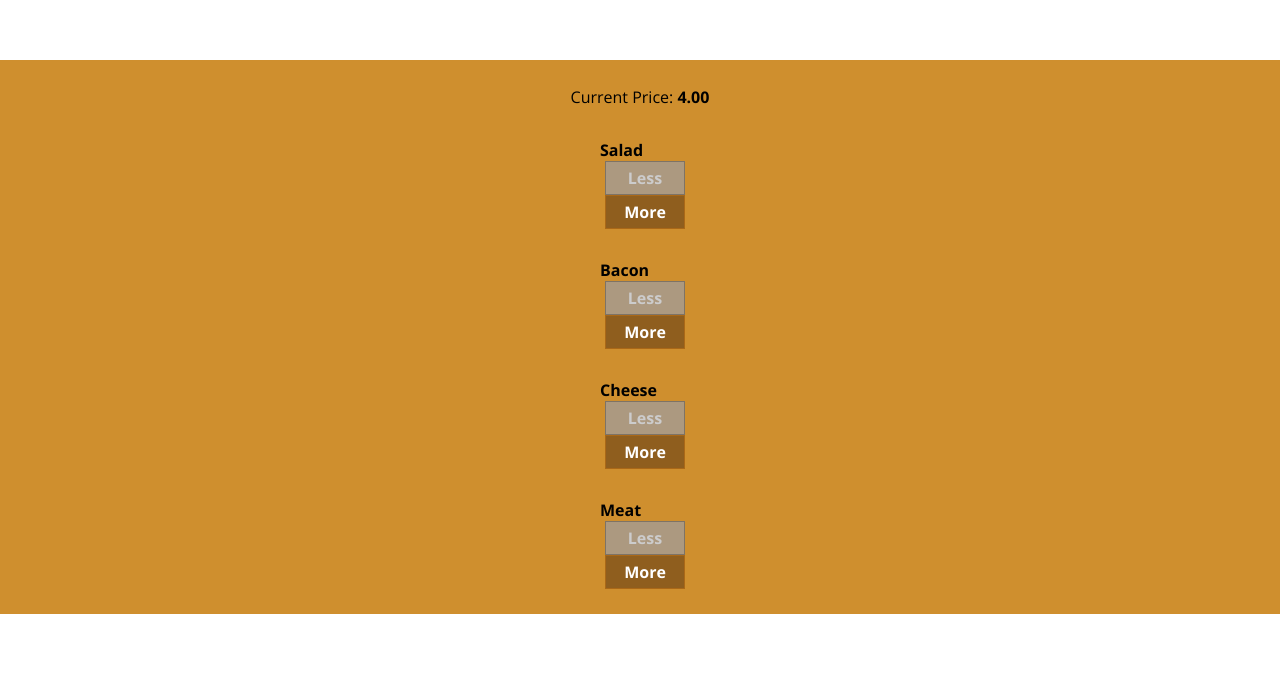
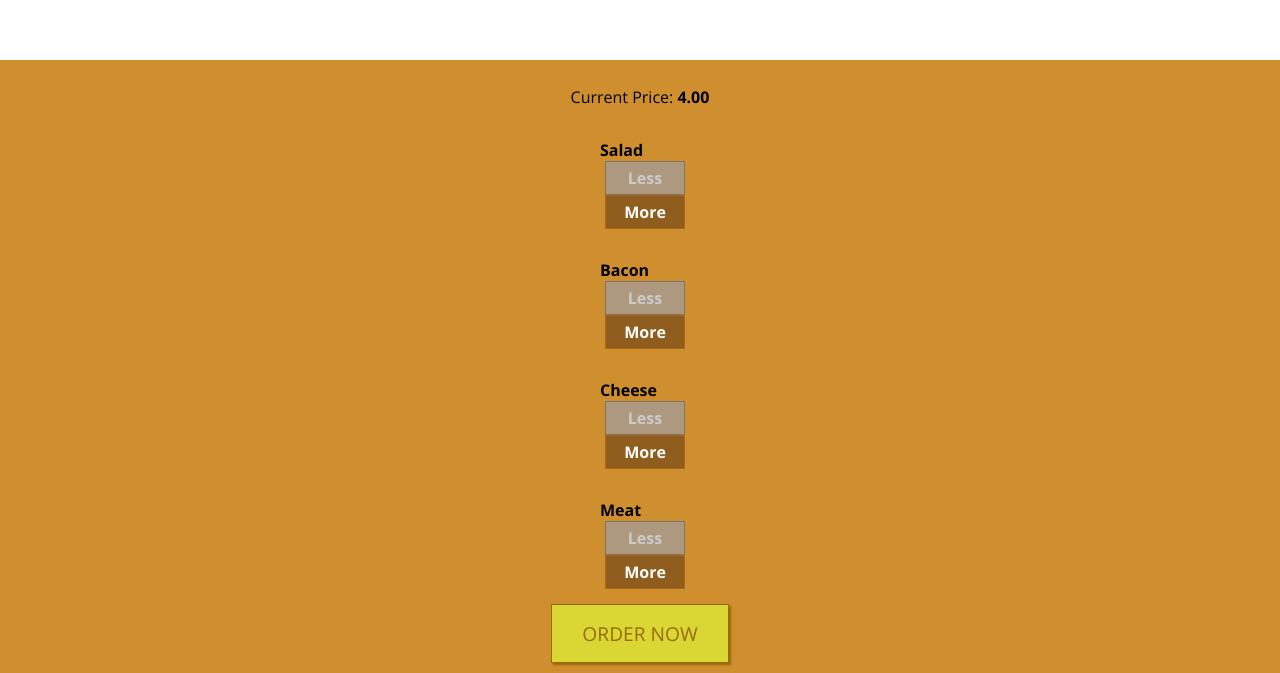
Before and after one commit to jbaisden/BurgerBuilder, a React app: page / in a window 1280 px wide. Shown: the part 378-1051 px from the top of the page. Before the commit the page ends 992 px from the top, so only its background shows below. Built offline with nearby package versions, Linux system fonts and the light colour scheme.

Commit message:
current as of lecture 121

```diff
--- a/src/components/Burger/BuildControls/BuildControls.css
+++ b/src/components/Burger/BuildControls/BuildControls.css
@@ -7,5 +7,46 @@
   box-shadow: 0 2px 1px #ccc;
   margin: auto;
   padding: 10px 0;
+}
 
+.OrderButton {
+  background-color: #dad735;
+  outline: none;
+  cursor: pointer;
+  border: 1px solid #966909;
+  color: #966909;
+  font-family: inherit;
+  font-size: 1.2em;
+  padding: 15px 30px;
+  box-shadow: 2px 2px 2px #966909;
 }
+
+.OrderButton:hover,
+.OrderButton:active {
+  background-color: #a0db41;
+  border: 1px solid #966909;
+  color: #966909;
+}
+
+.OrderButton:disabled {
+  background-color: #c7c6c6;
+  cursor: not-allowed;
+  border: 1px solid #ccc;
+  color: #888888;
+}
+
+.OrderButton:not(:disabled) {
+  animation: enable 0.3s linear;
+}
+
+@keyframes enable {
+  0% {
+    transform: scale(1);
+  }
+  60% {
+    transform: scale(1.1);
+  }
+  100% {
+    transform: scale(1);
+  }
+}
--- a/src/components/Burger/BuildControls/BuildControls.js
+++ b/src/components/Burger/BuildControls/BuildControls.js
@@ -1,27 +1,32 @@
-import React from 'react';
-import classes from './BuildControls.css';
-import BuildControl from './BuildControl/BuildControl';
+import React from "react";
+import classes from "./BuildControls.css";
+import BuildControl from "./BuildControl/BuildControl";
 
 const controls = [
-    { label: 'Salad', type: 'salad'},
-    { label: 'Bacon', type: 'bacon'},
-    { label: 'Cheese', type: 'cheese'},
-    { label: 'Meat', type: 'meat'},
+  { label: "Salad", type: "salad" },
+  { label: "Bacon", type: "bacon" },
+  { label: "Cheese", type: "cheese" },
+  { label: "Meat", type: "meat" }
 ];
 
-const buildControls = (props) => (
-    <div  className={classes.BuildControls} >
-    <p>Current Price: <strong>{props.price.toFixed(2)}</strong></p>
-       {controls.map( ctrl => (
+const buildControls = props => (
+  <div className={classes.BuildControls}>
+    <p>
+      Current Price: <strong>{props.price.toFixed(2)}</strong>
+    </p>
+    {controls.map(ctrl => (
       <BuildControl
         key={ctrl.label}
         label={ctrl.label}
-                added={ () => props.ingredientAdded(ctrl.type) }
-                removed={ () => props.ingredientRemoved(ctrl.type) }
+        added={() => props.ingredientAdded(ctrl.type)}
+        removed={() => props.ingredientRemoved(ctrl.type)}
         disabled={props.disabled[ctrl.type]}
       />
     ))}
+    <button disabled={!props.purchaseable} className={classes.OrderButton}>
+      ORDER NOW
+    </button>
   </div>
 );
 
-export default buildControls ;
+export default buildControls;
--- a/src/containers/BurgerBuilder/BurgerBuilder.js
+++ b/src/containers/BurgerBuilder/BurgerBuilder.js
@@ -1,7 +1,7 @@
-import React, { Component } from 'react';
-import Auxiliary from '../../hoc/Auxiliary';
-import Burger from '../../components/Burger/Burger';
-import BuildControls from '../../components/Burger/BuildControls/BuildControls';
+import React, { Component } from "react";
+import Auxiliary from "../../hoc/Auxiliary";
+import Burger from "../../components/Burger/Burger";
+import BuildControls from "../../components/Burger/BuildControls/BuildControls";
 
 const INGREDIENT_PRICES = {
   salad: 0.5,
@@ -11,18 +11,29 @@ const INGREDIENT_PRICES = {
 };
 
 class BurgerBuilder extends Component {
-
   state = {
     ingredients: {
-            salad:0,
-            bacon:0,
-            cheese:0,
-            meat:0
+      salad: 0,
+      bacon: 0,
+      cheese: 0,
+      meat: 0
     },
-        totalPrice: 4
+    totalPrice: 4,
+    purchaseable: true
+  };
+
+  updatePurchaseState(ingredients) {
+    const sum = Object.keys(ingredients)
+      .map(igKey => {
+        return ingredients[igKey];
+      })
+      .reduce((sum, el) => {
+        return sum + el;
+      }, 0);
+    this.setState({ purchaseable: sum > 0 });
   }
 
-    addIngredientHandler = (type) => {
+  addIngredientHandler = type => {
     const oldCount = this.state.ingredients[type];
     const updatedCount = oldCount + 1;
     const updatedIngredients = {
@@ -33,10 +44,11 @@ class BurgerBuilder extends Component {
     const oldPrice = this.state.totalPrice;
     const newPrice = oldPrice + priceAddition;
 
-        this.setState({totalPrice: newPrice, ingredients: updatedIngredients});
-    }
+    this.setState({ totalPrice: newPrice, ingredients: updatedIngredients });
+    this.updatePurchaseState(updatedIngredients);
+  };
 
-    removeIngredientHandler = (type) => {
+  removeIngredientHandler = type => {
     const oldCount = this.state.ingredients[type];
     const updatedCount = oldCount - 1;
     const updatedIngredients = {
@@ -47,23 +59,25 @@ class BurgerBuilder extends Component {
     const oldPrice = this.state.totalPrice;
     const newPrice = oldPrice - priceDeduction;
 
-        if( updatedCount >= 0 ) {
-            console.log('calling setState to remove ingredients', type, updatedCount);
+    if (updatedCount >= 0) {
+      console.log("calling setState to remove ingredients", type, updatedCount);
 
-            this.setState({totalPrice: newPrice, ingredients: updatedIngredients});
+      this.setState({ totalPrice: newPrice, ingredients: updatedIngredients });
     }
-    }
+
+    this.updatePurchaseState(updatedIngredients);
+  };
 
   render() {
     const disabledInfo = {
       ...this.state.ingredients
     };
 
-        for(let key in disabledInfo) {
+    for (let key in disabledInfo) {
       disabledInfo[key] = disabledInfo[key] <= 0;
     }
 
-        return(
+    return (
       <Auxiliary>
         {/* console.log('ingredients on BurgerBuilder.js: ', this.state.ingredients ); */}
 
@@ -72,7 +86,9 @@ class BurgerBuilder extends Component {
           price={this.state.totalPrice}
           disabled={disabledInfo}
           ingredientRemoved={this.removeIngredientHandler}
-                 ingredientAdded={this.addIngredientHandler}  />
+          ingredientAdded={this.addIngredientHandler}
+          purchaseable={this.state.purchaseable}
+        />
       </Auxiliary>
     );
   }
```
Lines whose indentation alone changed are shown as unchanged.
